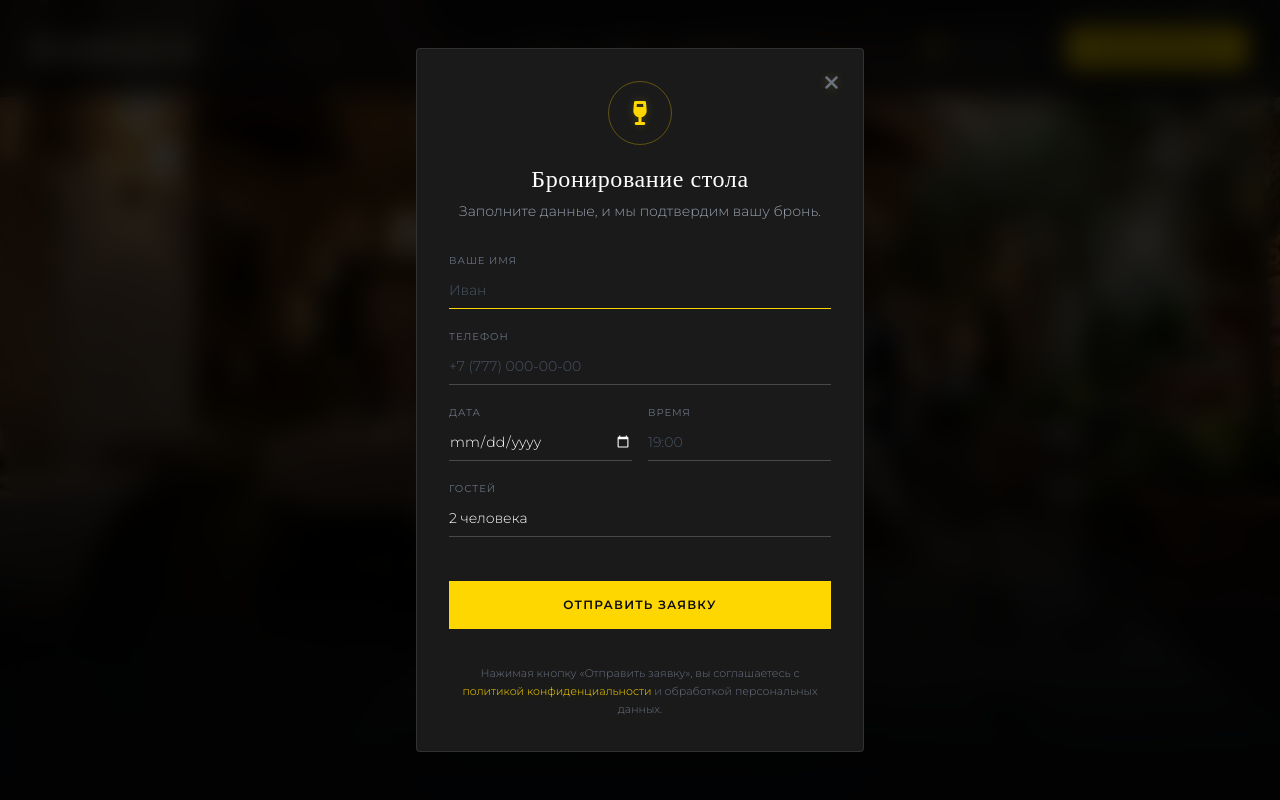
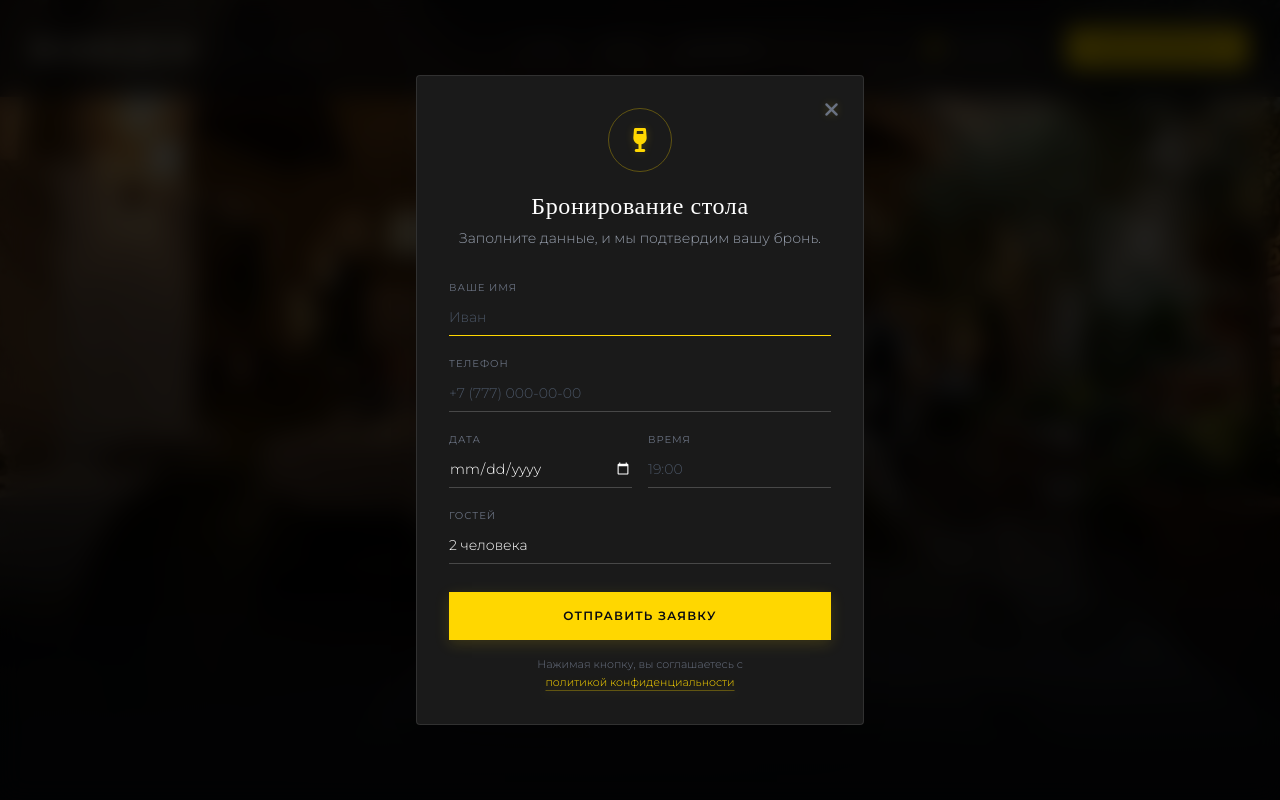
Before and after one commit to apoliakov320/basilico, a website built with Vite: page index.html in a window 1280 px wide. Both pictures are taken after a click on the button "ЗАБРОНИРОВАТЬ". Shown: the top 800 px of the page. Built offline with nearby package versions, Linux system fonts and the light colour scheme; a web font is replaced by a local one.

Commit message:
refactor: enhance button styling and update privacy agreement text in form

```diff
--- a/index.html
+++ b/index.html
@@ -419,14 +419,19 @@
                     </select>
                 </div>
 
-                <button type="submit" class="w-full bg-brand-gold hover:bg-brand-goldHover text-brand-dark font-semibold tracking-widest uppercase py-4 text-xs transition-all duration-300 mt-6">
-                    Отправить заявку
-                </button>
+                <!-- Кнопка и красивая приписка -->
+                <div class="pt-2">
+                    <button type="submit" class="w-full bg-brand-gold hover:bg-brand-goldHover text-brand-dark font-semibold tracking-widest uppercase py-4 text-xs transition-all duration-300 mb-4 shadow-[0_4px_14px_rgba(255,215,0,0.15)] hover:shadow-[0_6px_20px_rgba(255,215,0,0.3)]">
+                        Отправить заявку
+                    </button>
 
-                <!-- ТЕКСТ СОГЛАСИЯ ВМЕСТО ЧЕКБОКСА -->
-                <p class="text-[11px] text-gray-500 text-center leading-relaxed mt-4 font-light px-2">
-                    Нажимая кнопку «Отправить заявку», вы соглашаетесь с <a href="/privacy.html" target="_blank" rel="noopener noreferrer" class="text-brand-gold hover:text-brand-goldHover transition-colors underline-offset-2">политикой конфиденциальности</a> и обработкой персональных данных.
-                </p>
+                    <p class="text-[11px] text-gray-500 text-center leading-relaxed font-light px-2">
+                        Нажимая кнопку, вы соглашаетесь с <br class="hidden sm:block" />
+                        <a href="/privacy.html" target="_blank" rel="noopener noreferrer" class="text-brand-gold hover:text-brand-goldHover transition-colors underline decoration-brand-gold/30 hover:decoration-brand-gold underline-offset-4">
+                            политикой конфиденциальности
+                        </a>
+                    </p>
+                </div>
 
             </form>
 
```
